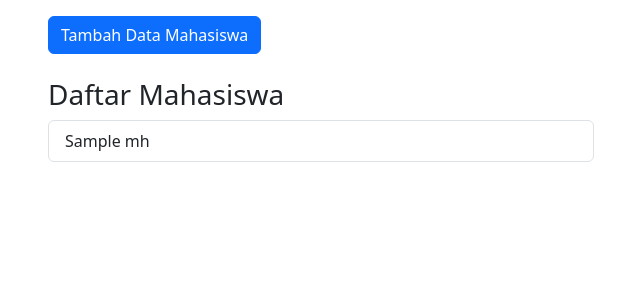
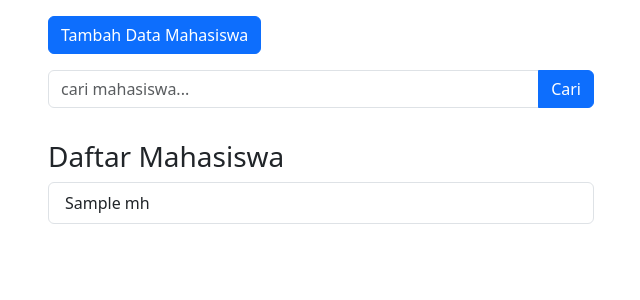
Before and after one commit to kiboy19/Prakweb2024_D_223040073_mvc, a PHP site: the page made by app/views/mahasiswa/index.php in a window 1280 px wide. Shown: the part 56-356 px from the top of the page, without its empty margins (34-674 px from the left). Run offline with PHP 8.4, Linux system fonts and the light colour scheme; the template is opened without the code that fills it: most values are stand-ins (such as "Sample title", 1, 10 or a date in 2020); some libraries are stand-ins or nearby versions.

Commit message:
Update Belajar MVC - Video ke 12 Searching

```diff
--- a/app/views/mahasiswa/index.php
+++ b/app/views/mahasiswa/index.php
@@ -4,12 +4,26 @@
             <?php Flasher::flash(); ?>
         </div>
     </div>
+    <div class="row mb-3">
+        <div class="col-lg-6">
+            <button type="button" class="btn btn-primary tombolTambahData" data-toggle="modal" data-target="#formModal">
+                Tambah Data Mahasiswa
+            </button>
+        </div>
+    </div>
+    <div class="row mb-3">
+        <div class="col-lg-6">
+            <form action="<?= BASEURL; ?>/mahasiswa/cari" method="post">
+                <div class="input-group">
+                    <input type="text" class="form-control" placeholder="cari mahasiswa..." name="keyword" id="keyword" autocomplete="off">
+                    <button class="btn btn-primary" type="submit" id="tombolCari">Cari</button>
+                </div>
+
+            </form>
+        </div>
+    </div>
     <div class="row">
         <div class="col-6">
-            <button type="button" class="btn btn-primary" data-toggle="modal" data-target="#formModal">
-                Tambah Data Mahasiswa
-            </button>
-            <br><br>
             <h3> Daftar Mahasiswa </h3>
             <ul class="list-group">
                 <?php foreach ($data['mhs'] as $mhs) : ?>
```
Also changed, not shown: app/controllers/mahasiswa.php (+8 -0 lines), app/models/Mahasiwa_model.php (+8 -0 lines).
